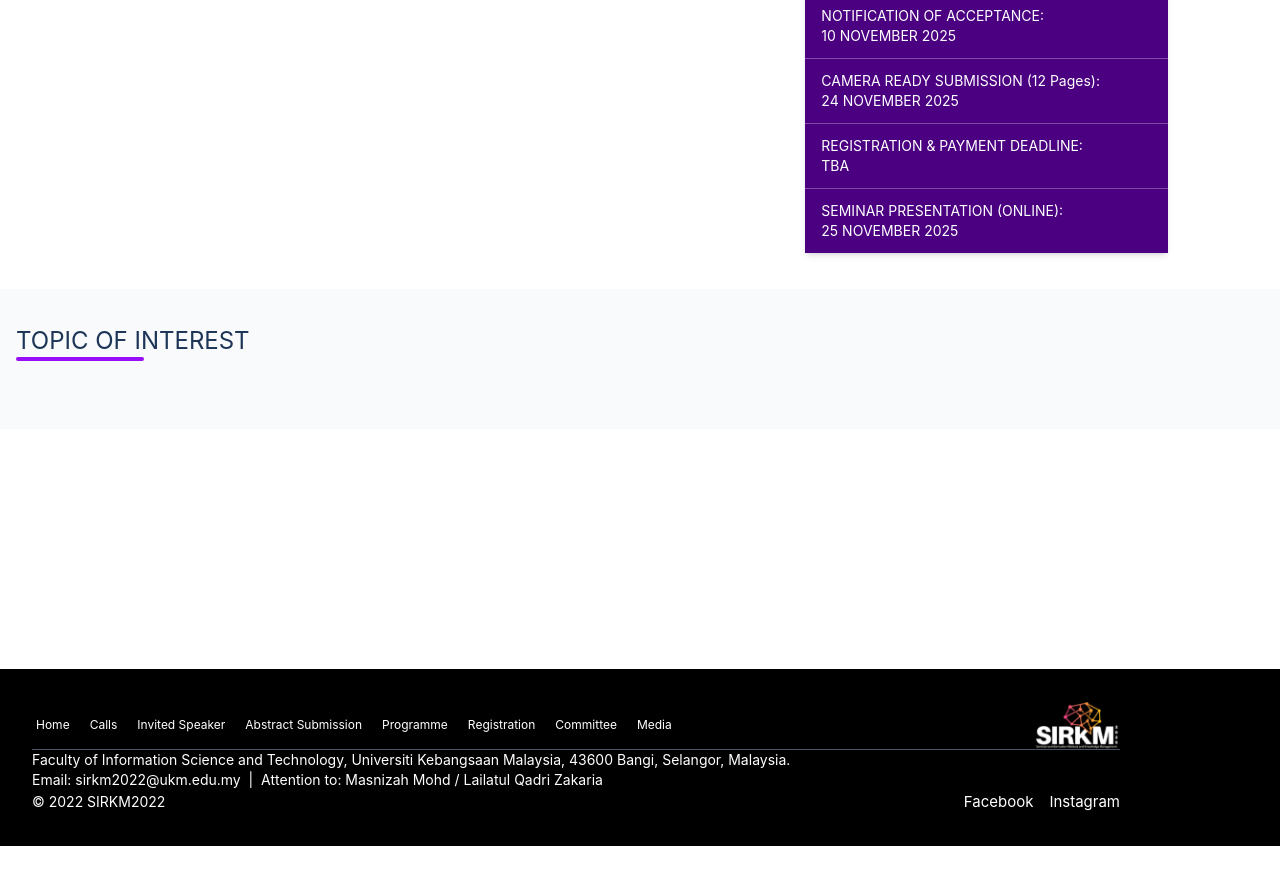
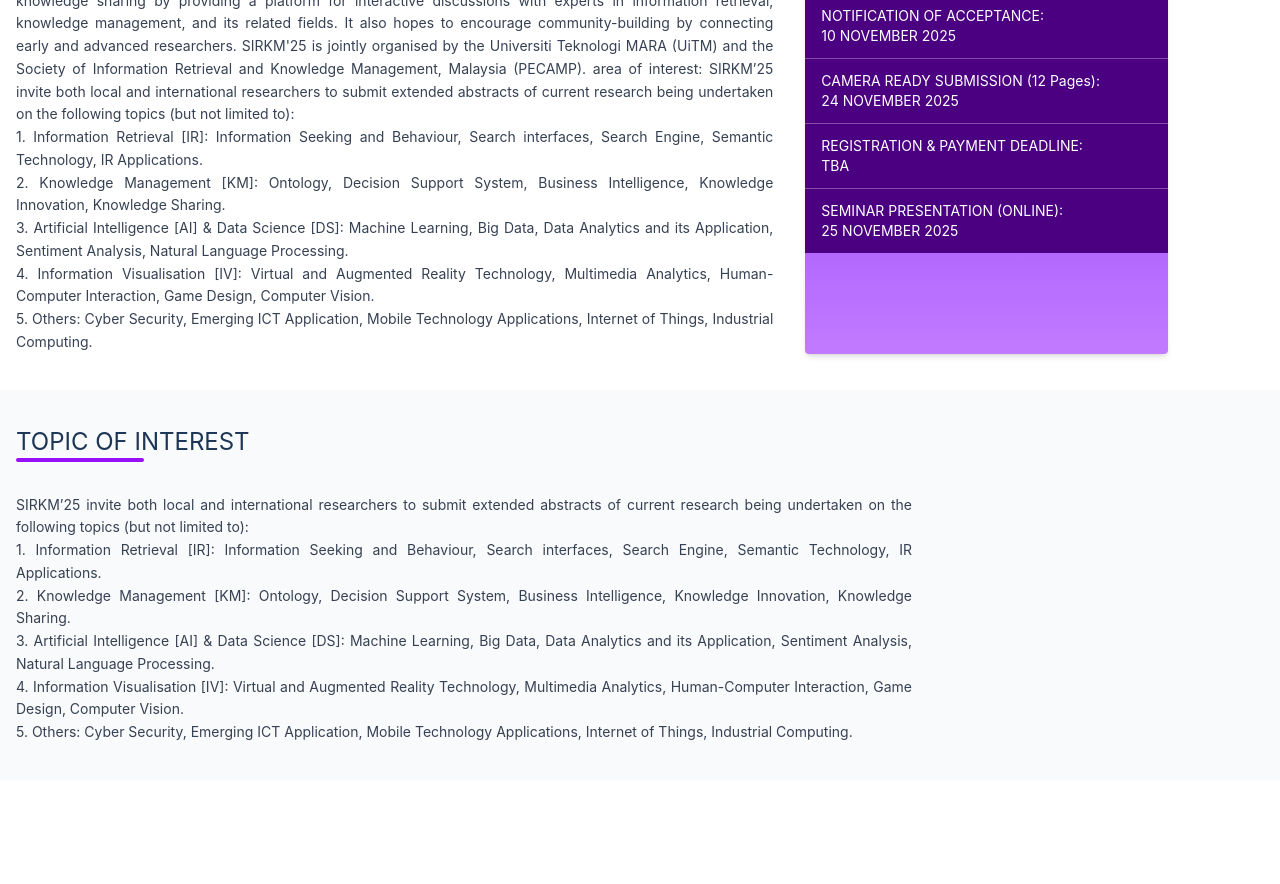
Before and after one commit to zafarshahrin/SIRKM2025, a Vue app: page /home in a window 1280 px wide. Shown: the part 880-1764 px from the top of the page. Before the commit the page ends 1726 px from the top, so only its background shows below. Built offline with nearby package versions, Linux system fonts and the light colour scheme.

Commit message:
latest 200

```diff
--- a/src/components/views/home.vue
+++ b/src/components/views/home.vue
@@ -3,14 +3,24 @@
     <!-- Hero Section -->
 <section
   :style="{ backgroundImage: `url(${heroImg})` }"
-      class="relative h-[250px] sm:h-[350px] md:h-[500px] bg-cover sm:bg-cover md:bg-cover bg-center flex items-center justify-center"
+  class="relative h-[500px] bg-cover bg-center flex items-center justify-center"
 >
+
+
+
+
+
+
+
+
+
+
       <!-- Overlay -->
       <div class="absolute inset-0 bg-white/5"></div>
 
-      <!-- Optional centered hero content -->
+      <!-- Optional centered hero content (kept empty as requested) -->
       <div class="relative z-10 text-center text-white">
-        <!-- You can add hero text here if needed -->
+        <!-- leave blank or add hero text here -->
       </div>
     </section>
 
@@ -55,65 +65,90 @@
   </div>
 </section>
 
-    <!-- Introduction + Important Dates -->
+
+
+ <!-- Introduction + Important Dates side by side -->
     <section class="introduction py-9 px-4">
       <div class="max-w-6xl mx-auto grid md:grid-cols-3 gap-8">
-        <!-- Introduction (2/3) -->
+        <!-- Introduction (2/3 width) -->
         <div class="md:col-span-2">
-          <h2 class="text-2xl font-bold text-[#1d3557] mb-2">INTRODUCTION</h2>
+         <h2 class="text-2xl font-bold text-[#1d3557] mb-2 ">INTRODUCTION</h2>
 <div class="w-32 h-1 bg-purple-600 rounded mb-4 mx-auto"></div>
+
+          <!-- Two-line gap -->
 <div class="h-8"></div>
 
           <p class="text-sm text-gray-700 leading-relaxed mb-4 text-justify">
-            The Seminar on Information Retrieval and Knowledge Management 2025
-            (SIRKM'25) welcome all researchers to share their ongoing research...
+The Seminar on Information Retrieval and Knowledge Management 2025 (SIRKM'25) welcome all researchers to share their ongoing research and provide an opportunity to share their work. SIRKM'25 aims to encourage knowledge sharing by providing a platform for interactive discussions with experts in information retrieval, knowledge management, and its related fields. It also hopes to encourage community-building by connecting early and advanced researchers. SIRKM'25 is jointly organised by the Universiti Teknologi MARA (UiTM) and the Society of Information Retrieval and Knowledge Management, Malaysia (PECAMP).
+area of interest: SIRKM’25 invite both local and international researchers to submit extended abstracts of current research being undertaken on the following topics (but not limited to):
+<p class="text-sm text-gray-700 leading-relaxed mb-4 text-justify">1. Information Retrieval [IR]: Information Seeking and Behaviour, Search interfaces, Search Engine, Semantic Technology, IR Applications.</p>
+<p class="text-sm text-gray-700 leading-relaxed mb-4 text-justify">2. Knowledge Management [KM]: Ontology, Decision Support System, Business Intelligence, Knowledge Innovation, Knowledge Sharing.</p>
+<p class="text-sm text-gray-700 leading-relaxed mb-4 text-justify">3. Artificial Intelligence [AI] & Data Science [DS]: Machine Learning, Big Data, Data Analytics and its Application, Sentiment Analysis, Natural Language Processing.</p>
+<p class="text-sm text-gray-700 leading-relaxed mb-4 text-justify">4. Information Visualisation [IV]: Virtual and Augmented Reality Technology, Multimedia Analytics, Human-Computer Interaction, Game Design, Computer Vision.</p>
+<p class="text-sm text-gray-700 leading-relaxed mb-4 text-justify">5. Others: Cyber Security, Emerging ICT Application, Mobile Technology Applications, Internet of Things, Industrial Computing.</p>
           </p>
-          <!-- Your remaining introduction text unchanged -->
+
         </div>
-
-        <!-- Important Dates (1/3) -->
-        <div class="bg-gradient-to-b from-purple-700 to-purple-400 text-white rounded shadow-md">
+<!-- Important Dates (1/3 width) -->
+<div
+  class="bg-gradient-to-b from-purple-700 to-purple-400 text-white rounded shadow-md"
+>
   <h2 class="text-lg font-bold px-4 py-3 border-b border-white/30">
     IMPORTANT DATES
   </h2>
 <div class="bg-[#4B0082] divide-y divide-white/30 text-sm">
-            <div class="px-4 py-3">
+  <div class="px-4 py-3 last:border-none">
     <p class="font-semibold">EXTENDED ABSTRACT DEADLINE:</p>
     <p>3 NOVEMBER 2025</p>
   </div>
-            <div class="px-4 py-3">
+  <div class="px-4 py-3 last:border-none">
     <p class="font-semibold">NOTIFICATION OF ACCEPTANCE:</p>
     <p>10 NOVEMBER 2025</p>
   </div>
-            <div class="px-4 py-3">
+  <div class="px-4 py-3 last:border-none">
     <p class="font-semibold">CAMERA READY SUBMISSION (12 Pages):</p>
     <p>24 NOVEMBER 2025</p>
   </div>
-            <div class="px-4 py-3">
+  <div class="px-4 py-3 last:border-none">
     <p class="font-semibold">REGISTRATION &amp; PAYMENT DEADLINE:</p>
     <p>TBA</p>
   </div>
-            <div class="px-4 py-3">
+  <div class="px-4 py-3 last:border-none">
     <p class="font-semibold">SEMINAR PRESENTATION (ONLINE):</p>
     <p>25 NOVEMBER 2025</p>
   </div>
 </div>
+
+
 </div>
+
       </div>
     </section>
 
     <!-- Topic of Interest -->
     <section class="topics py-9 px-4 bg-gray-50">
       <div class="max-w-4xl mx-auto">
-        <h2 class="text-2xl font-bold text-[#1d3557] mb-2">TOPIC OF INTEREST</h2>
+                 <h2 class="text-2xl font-bold text-[#1d3557] mb-2 ">TOPIC OF INTEREST</h2>
 <div class="w-32 h-1 bg-purple-600 rounded mb-4 mx-auto"></div>
+
+          <!-- Two-line gap -->
 <div class="h-8"></div>
-        <!-- Your topic text unchanged -->
+
+        <p class="text-sm text-gray-700 leading-relaxed mb-4 text-justify">
+          SIRKM’25 invite both local and international researchers to submit extended abstracts of current research being undertaken on the following topics (but not limited to):</p>
+<p class="text-sm text-gray-700 leading-relaxed mb-4 text-justify">1. Information Retrieval [IR]: Information Seeking and Behaviour, Search interfaces, Search Engine, Semantic Technology, IR Applications.</p>
+<p class="text-sm text-gray-700 leading-relaxed mb-4 text-justify">2. Knowledge Management [KM]: Ontology, Decision Support System, Business Intelligence, Knowledge Innovation, Knowledge Sharing.</p>
+<p class="text-sm text-gray-700 leading-relaxed mb-4 text-justify">3. Artificial Intelligence [AI] & Data Science [DS]: Machine Learning, Big Data, Data Analytics and its Application, Sentiment Analysis, Natural Language Processing.</p>
+<p class="text-sm text-gray-700 leading-relaxed mb-4 text-justify">4. Information Visualisation [IV]: Virtual and Augmented Reality Technology, Multimedia Analytics, Human-Computer Interaction, Game Design, Computer Vision.</p>
+<p class="text-sm text-gray-700 leading-relaxed mb-4 text-justify">5. Others: Cyber Security, Emerging ICT Application, Mobile Technology Applications, Internet of Things, Industrial Computing.
+        </p>
+
+
       </div>
     </section>
   </div>
 </template>
 
 <script setup>
-import heroImg from "@/assets/homesliderpage8.jpeg";
+import heroImg from '@/assets/homesliderpage8.jpeg'
 </script>
```
Lines whose indentation alone changed are shown as unchanged.
